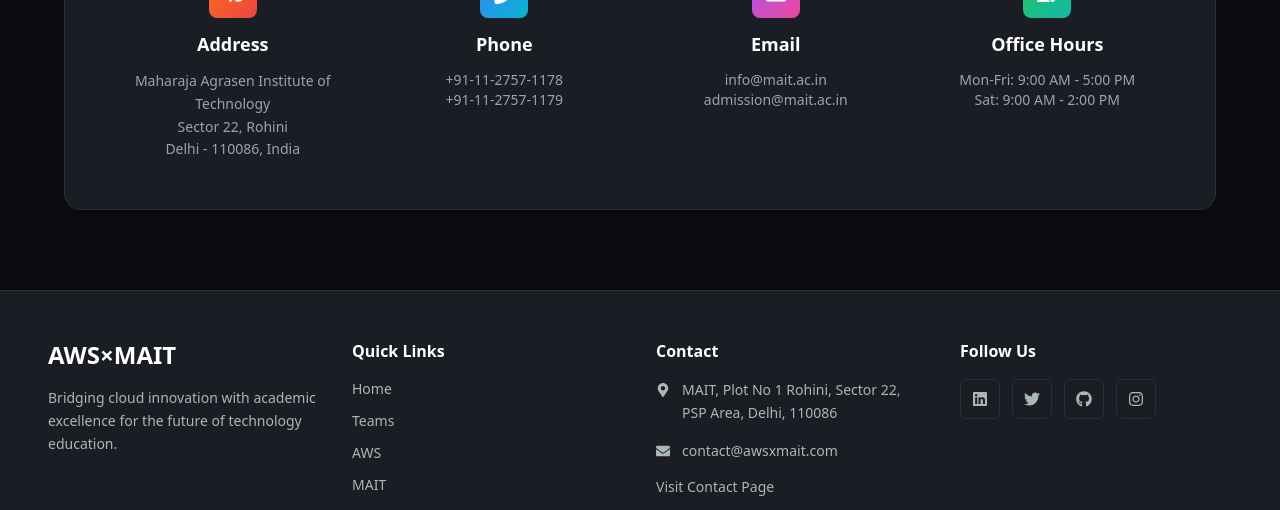
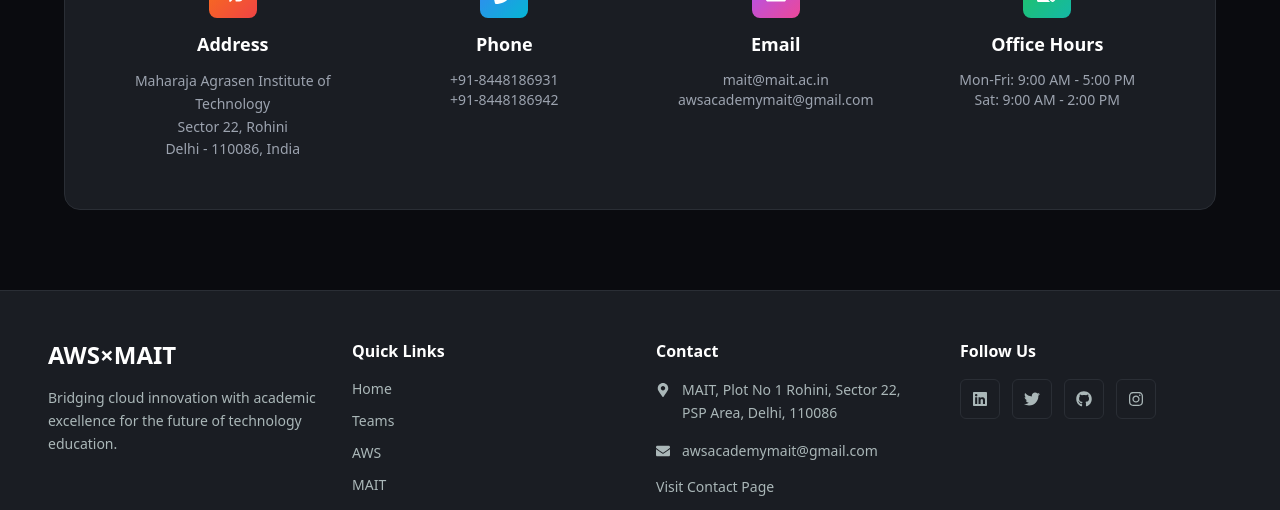
Before and after one commit to faisalquaiyum/aws-x-mait, a React (Vite) app: page /contact in a window 1280 px wide. Shown: the part 1825-2335 px from the top of the page. Built offline with nearby package versions, Linux system fonts and the light colour scheme.

Commit message:
email & number added

```diff
--- a/src/components/Footer.jsx
+++ b/src/components/Footer.jsx
@@ -92,7 +92,7 @@
                 className="flex items-center gap-3 hover:text-white transition-colors duration-200"
               >
                 <FaEnvelope className="text-[#aab7b8] flex-shrink-0" />
-                <span>contact@awsxmait.com</span>
+                <span>awsacademymait@gmail.com</span>
               </a>
               <a
                 href="/contact"
--- a/src/pages/Contact.jsx
+++ b/src/pages/Contact.jsx
@@ -208,9 +208,9 @@
               </div>
               <h3 className="text-white font-semibold text-lg">Phone</h3>
               <p className="text-gray-400 text-sm">
-                +91-11-2757-1178
+                +91-8448186931
                 <br />
-                +91-11-2757-1179
+                +91-8448186942
               </p>
             </div>
 
@@ -221,9 +221,9 @@
               </div>
               <h3 className="text-white font-semibold text-lg">Email</h3>
               <p className="text-gray-400 text-sm">
-                info@mait.ac.in
+                mait@mait.ac.in
                 <br />
-                admission@mait.ac.in
+                awsacademymait@gmail.com
               </p>
             </div>
 
```
